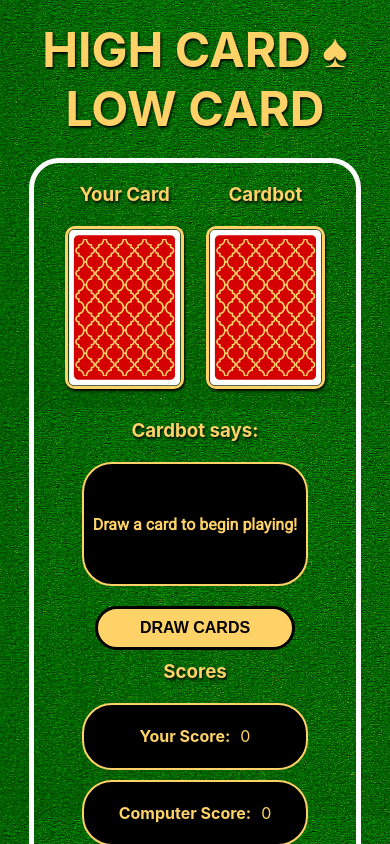
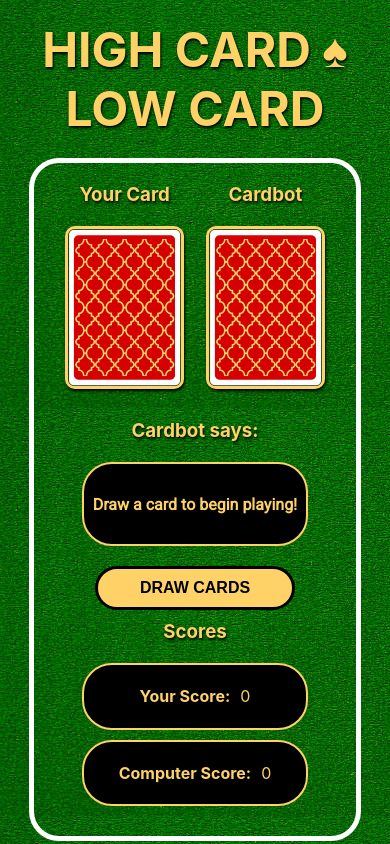
Before and after one commit to davetyson/daveTysonProject3, a React (Create React App) app: page / in a window 390 px wide. Shown: the top 844 px of the page. Built offline with nearby package versions, Linux system fonts and the light colour scheme; no server answers; a web font is replaced by a local one.

Commit message:
slight tweak to min-height of comp msg on mobile

```diff
--- a/src/App.css
+++ b/src/App.css
@@ -220,7 +220,7 @@ footer p {
   }
 
   .msgCenter {
-    min-height: 100px;
+    min-height: 60px;
   }
 
 }
```
